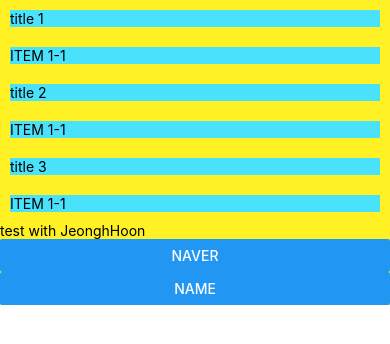
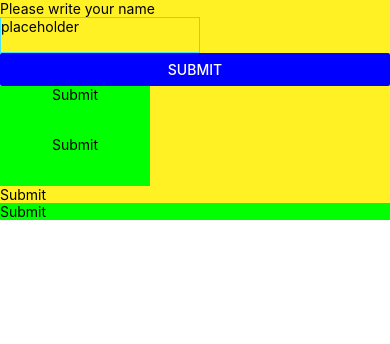
Before and after one commit to qkreltms/react-native-practice01, a React Native app: screen / in a window 390 px wide. Shown: the top 344 px of the page. Built offline with nearby package versions, Linux system fonts and the light colour scheme.

Commit message:
텍스트 인풋, 버튼, 터치어블 컴포넌트, 알럿, 토스트 추가

```diff
--- a/App.tsx
+++ b/App.tsx
@@ -1,43 +1,41 @@
-import { StatusBar } from "expo-status-bar";
 import React, { useState } from "react";
 import { SafeAreaProvider } from "react-native-safe-area-context";
 import { Text, View } from "./components/Themed";
 import {
+  Alert,
   Button,
-  FlatList,
-  Linking,
-  RefreshControl,
-  ScrollView,
-  SectionList,
+  Pressable,
   StyleSheet,
+  TextInput,
+  ToastAndroid,
+  TouchableHighlight,
+  TouchableOpacity,
+  TouchableWithoutFeedback,
 } from "react-native";
 
 import useCachedResources from "./hooks/useCachedResources";
-import useColorScheme from "./hooks/useColorScheme";
-import Navigation from "./navigation";
-import { tSExpressionWithTypeArguments } from "@babel/types";
 
 export default function App() {
   const isLoadingComplete = useCachedResources();
-  const [name, setName] = useState("JeonghHoon");
-  const [list, setList] = useState(
-    Array.from({ length: 100 }, (_, i) => ({
-      key: i + 1,
-      name: `${i + 1}`,
-    }))
-  );
-  const DATA = [
-    { title: "title 1", data: ["ITEM 1-1"] },
-    { title: "title 2", data: ["ITEM 1-1"] },
-    { title: "title 3", data: ["ITEM 1-1"] },
-  ];
-  const [refreshing, setRefreshing] = useState(false);
-  const onRefresh = () => {
-    setRefreshing(true);
-    console.log(list.slice(1));
-    const newList = [{ key: 1, name: "onRefresh" }, ...list.slice(0)];
-    setList(newList);
-    setRefreshing(false);
+  const [submitted, setSubmitted] = useState(false);
+  const [name, setName] = useState("");
+  const onPress = () => {
+    Alert.alert(
+      "Warning",
+      "ERROR!!",
+      [
+        { text: "okay~~", onPress: () => console.warn("okay~~") },
+        {
+          text: "CANCEL!!!",
+        },
+        { text: "NOOOO!!!" },
+      ],
+      { cancelable: true, onDismiss: () => console.error("DISMISSED!!") }
+    );
+
+    ToastAndroid.show("토스트 먹자", ToastAndroid.LONG);
+    // showWithGravity, showWithGravityAndOffset 함수를 사용하면 토스트 나타날 위치 지정 가능
+    setSubmitted((b) => !b);
   };
 
   if (!isLoadingComplete) {
@@ -45,37 +43,62 @@
   } else {
     return (
       <SafeAreaProvider>
-        {/* <Navigation colorScheme={colorScheme} />
-        <StatusBar /> */}
         <View style={styles.body}>
-          <SectionList
-            keyExtractor={(item, index) => index.toString()}
-            sections={DATA}
-            renderItem={({ item }) => (
-              <View style={styles.item}>
-                <Text style={styles.text}>{item}</Text>
-              </View>
-            )}
-            renderSectionHeader={({ section }) => (
-              <View style={styles.item}>
-                <Text style={styles.text}>{section.title}</Text>
-              </View>
-            )}
+          <Text style={styles.text}>Please write your name</Text>
+          <TextInput
+            style={styles.input}
+            placeholder="placeholder"
+            onChangeText={(value) => setName(value)}
+            multiline
+            keyboardType="number-pad"
+            maxLength={2}
+            // disabled 설정
+            editable={false}
+            //  비밀번호 입력
+            // secureTextEntry
           />
-
-          <Text>test with {name}</Text>
+          {/* 일반적인 버튼 */}
           <Button
-            title="naver"
-            onPress={() => {
-              Linking.openURL("https://naver.com");
-            }}
+            title={submitted ? "Clear" : "Submit"}
+            onPress={onPress}
+            disabled={submitted}
+            color="#00f"
           />
-          <Button
-            title="name"
-            onPress={() => {
-              setName(`test${new Date()}`);
-            }}
-          />
+          {/* 하위 컴포넌트에 터치 기능을 추가해주는 컴포넌트, 이미지 등에 적용가능 */}
+          <TouchableOpacity
+            onPress={onPress}
+            style={styles.button}
+            activeOpacity={0.6}
+          >
+            <Text>{submitted ? "Clear" : "Submit"}</Text>
+          </TouchableOpacity>
+          {/* Opacity에 추가적으로 클릭시 사용할 색도 넣어주는 컴포넌트 인듯 */}
+          <TouchableHighlight
+            onPress={onPress}
+            style={styles.button}
+            activeOpacity={0.5}
+            underlayColor="#ee3434"
+          >
+            <Text>{submitted ? "Clear" : "Submit"}</Text>
+          </TouchableHighlight>
+          {/* 터치 피드백을 주지 않음 */}
+          <TouchableWithoutFeedback onPress={onPress} style={styles.button}>
+            <Text>{submitted ? "Clear" : "Submit"}</Text>
+          </TouchableWithoutFeedback>
+          {/* Pressable is a Core Component wrapper  */}
+          {/* 참고: https://reactnative.dev/docs/pressable */}
+          <Pressable
+            onPress={onPress}
+            // 터치 가능한 영역 크기 결정
+            hitSlop={{ top: 10, bottom: 10, right: 10, left: 10 }}
+            android_ripple={{ color: "#00f" }}
+            style={({ pressed }) => [
+              { backgroundColor: pressed ? "#dddddd" : "#00ff00" },
+            ]}
+          >
+            <Text>{submitted ? "Clear" : "Submit"}</Text>
+          </Pressable>
+          {submitted && <Text>{name}</Text>}
         </View>
       </SafeAreaProvider>
     );
@@ -93,4 +116,16 @@
     alignContent: "center",
   },
   text: {},
+  input: {
+    borderWidth: 1,
+    // 화면 해상도에 상관없는 단위로 설정됨
+    width: 200,
+    borderColor: "#4ae1fa",
+  },
+  button: {
+    width: 150,
+    height: 50,
+    backgroundColor: "#00ff00",
+    alignItems: "center",
+  },
 });
```
